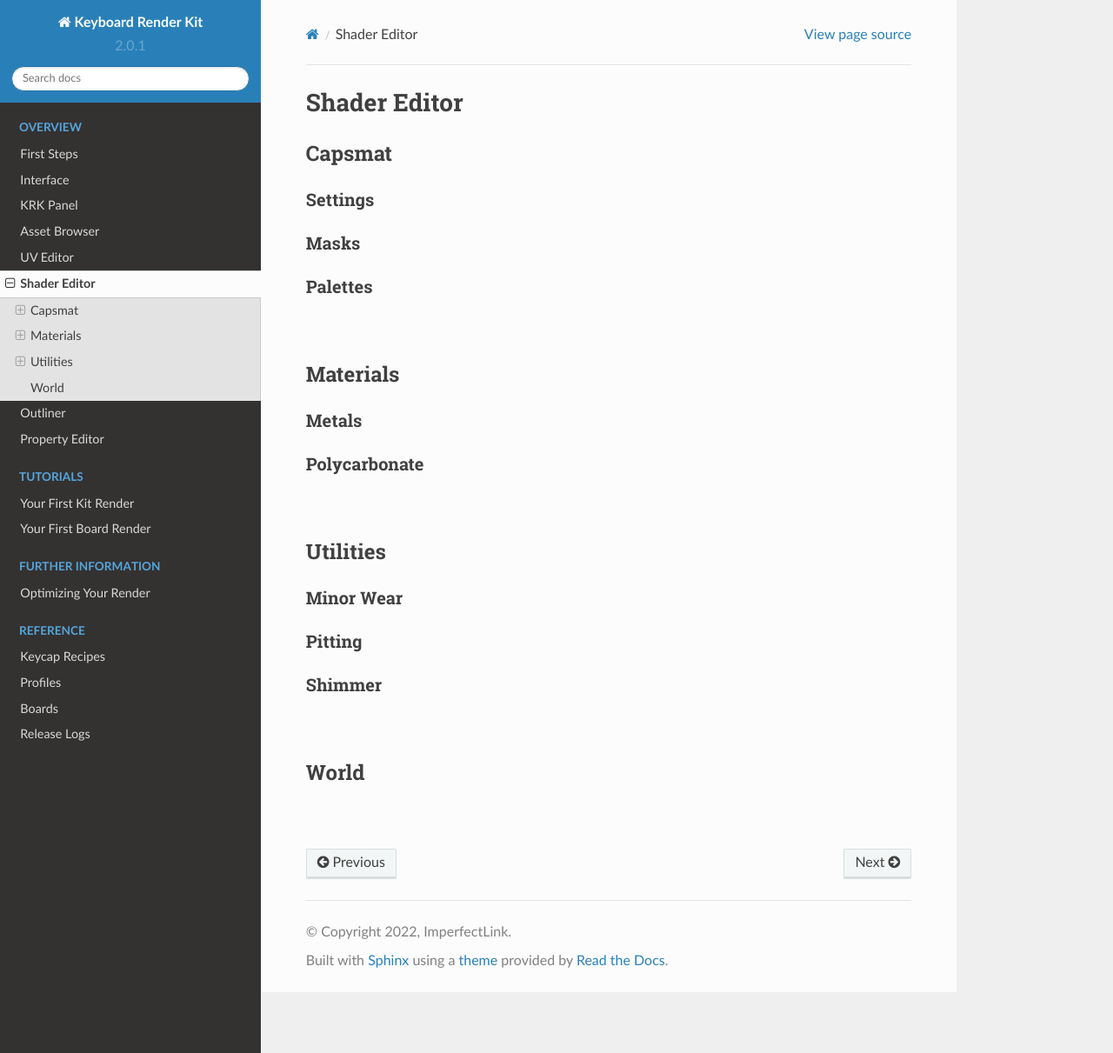
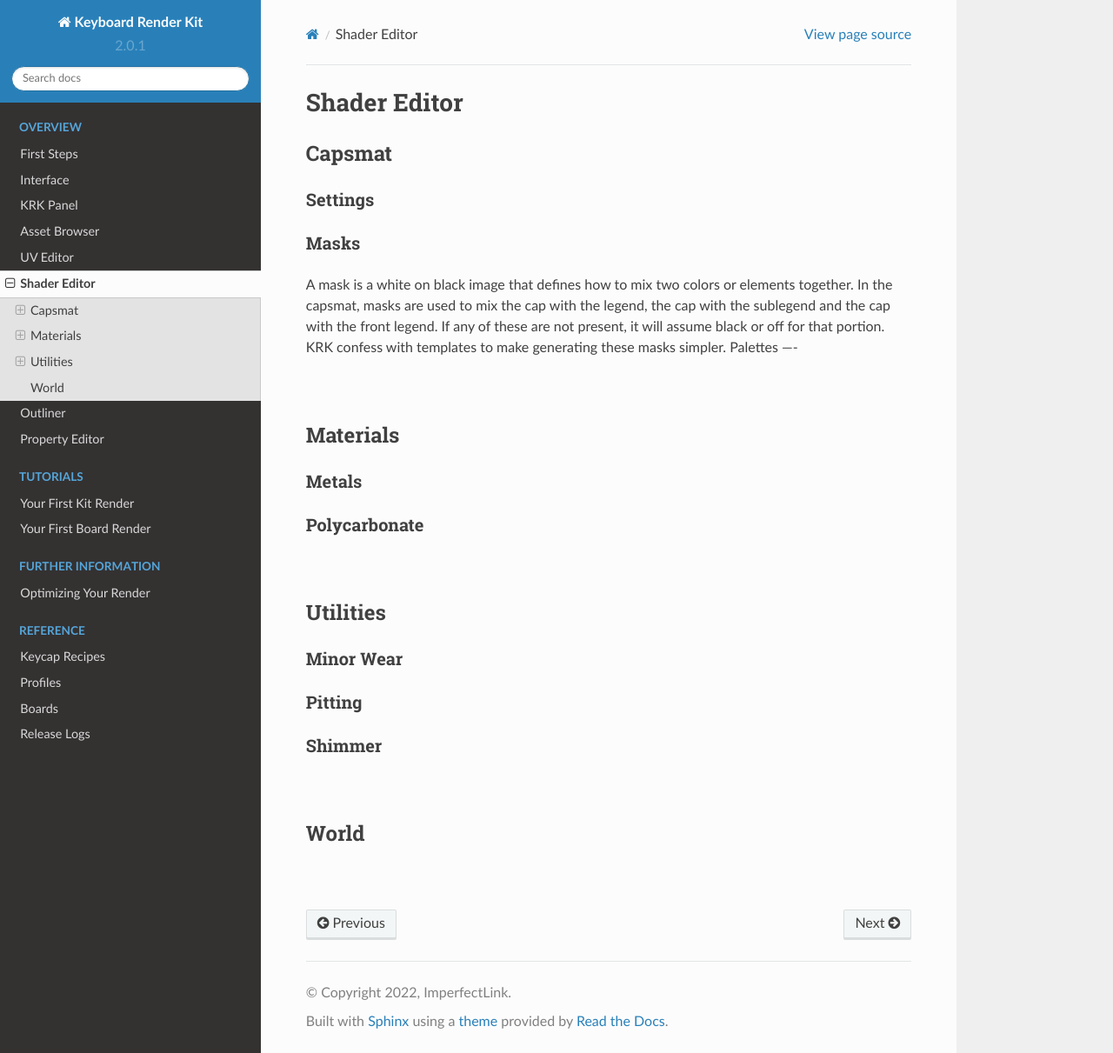
Before and after one commit to imperfectlink/KeyboardRenderKit, a Sphinx documentation site: the page built from docs/source/materials.rst, in a window 1280 px wide and 1211 px high. Shown: the whole window at 87% size. Built offline with Sphinx 7.4.7 and the Read the Docs theme 2.0.0, drawn with Linux system fonts in a browser that asks for light colours.

Commit message:
Update materials.rst

```diff
--- a/docs/source/materials.rst
+++ b/docs/source/materials.rst
@@ -6,6 +6,7 @@ Settings
 ----
 Masks
 ----
+A mask is a white on black image that defines how to mix two colors or elements together. In the capsmat, masks are used to mix the cap with the legend, the cap with the sublegend and the cap with the front legend. If any of these are not present, it will assume black or off for that portion. KRK confess with templates to make generating these masks simpler.
 Palettes
 ----
 
```
